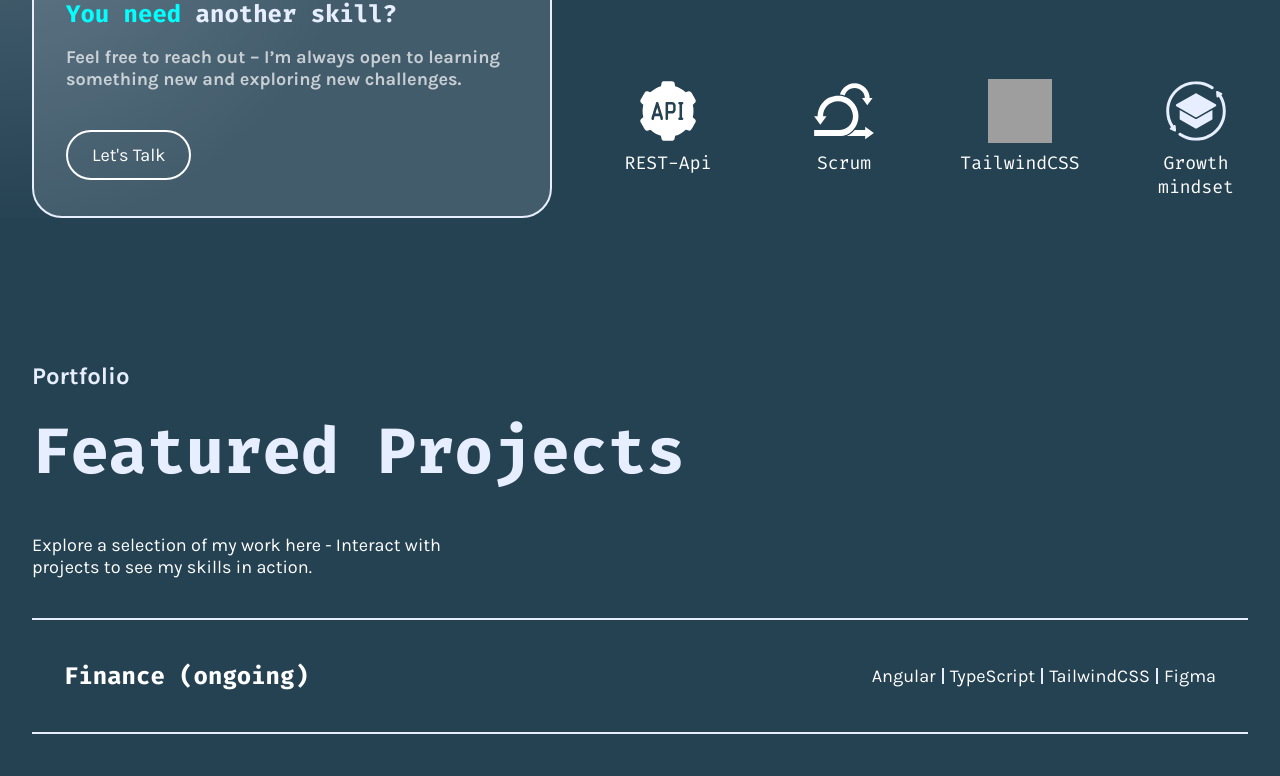
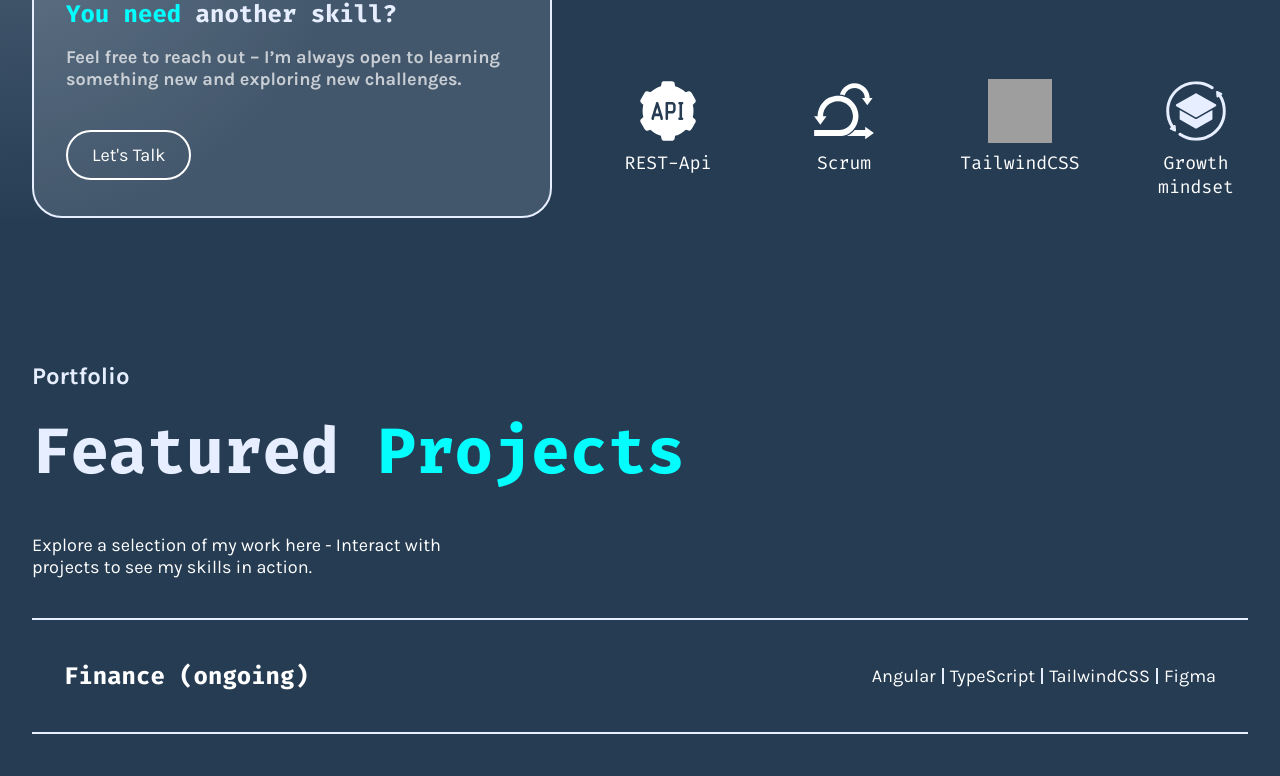
Before and after one commit to RichardStreu/portfolioAngular, an Angular app: page / in a window 1280 px wide. Shown: the part 1998-2774 px from the top of the page. Built offline with nearby package versions, Linux system fonts and the light colour scheme; grey boxes are pictures that could not be loaded.

Commit message:
fix: add projectsText for multilingual support and highlight in project section

```diff
--- a/src/app/landing-page/sections/d-projects/d-projects.component.html
+++ b/src/app/landing-page/sections/d-projects/d-projects.component.html
@@ -2,7 +2,10 @@
   <div class="contentWrapper">
     <div class="projectsTextPart">
       <p>Portfolio</p>
-      <p lang="de" class="featuredText wordBreak">{{ featuredText }}</p>
+      <p lang="de" class="featuredText wordBreak">
+        <span>{{ featuredText }}</span
+        ><span class="singleHighlight">{{ projectsText }}</span>
+      </p>
       <div>
         <p class="exploreText">{{ exploreText }}</p>
       </div>
--- a/src/app/landing-page/sections/d-projects/d-projects.component.scss
+++ b/src/app/landing-page/sections/d-projects/d-projects.component.scss
@@ -81,3 +81,7 @@
   flex: 1;
   position: relative;
 }
+
+.singleHighlight {
+  color: $color-singleHighlight;
+}
--- a/src/app/landing-page/sections/d-projects/d-projects.component.ts
+++ b/src/app/landing-page/sections/d-projects/d-projects.component.ts
@@ -21,14 +21,19 @@ export class DProjectsComponent {
   projectData: any;
 
   featuredText: string = '';
+  projectsText: string = '';
   exploreText: string = '';
 
   chooseLanguage() {
     this.languageService.language.subscribe(() => {
       this.featuredText =
         this.languageService.currentLanguage == 'en'
-          ? 'Featured Projects'
-          : 'Ausgewählte Projekte';
+          ? 'Featured '
+          : 'Ausgewählte ';
+      this.projectsText =
+        this.languageService.currentLanguage == 'en'
+          ? 'Projects'
+          : 'Projekte';
       this.exploreText =
         this.languageService.currentLanguage == 'en'
           ? 'Explore a selection of my work here - Interact with projects to see my skills in action.'
--- a/src/styles.scss
+++ b/src/styles.scss
@@ -14,7 +14,7 @@ $color-bgDark: rgb(41, 41, 41);
 $color-text: rgb(255, 255, 255);
 $color-highLight: rgb(61, 207, 182);
 
-$color-bgDark: rgb(37, 66, 82);
+$color-bgDark: rgb(37, 60, 82);
 $color-text: white;
 $color-highLight: rgb(230, 238, 255);
 
```
